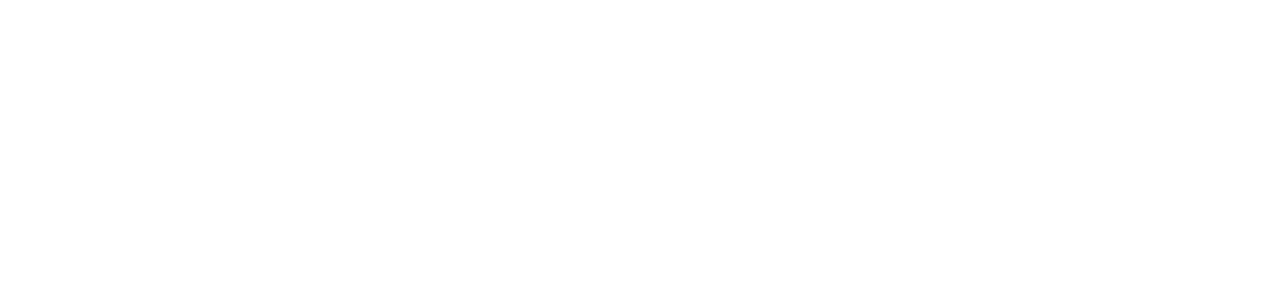
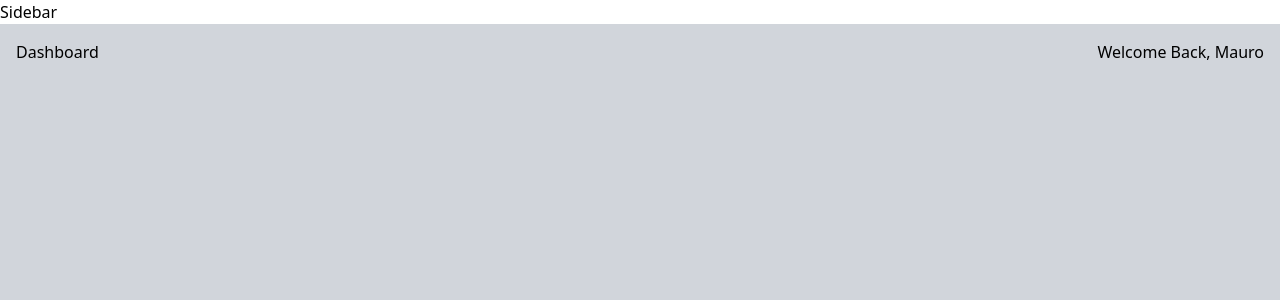
Before and after one commit to MioMauro/next13-dashboard, a Next.js app: page / in a window 1280 px wide. Shown: the top 300 px of the page. Built offline with nearby package versions, Linux system fonts and the light colour scheme.

Commit message:
Header and Sidebar

```diff
--- a/components/Header.jsx
+++ b/components/Header.jsx
@@ -0,0 +1,12 @@
+import React from 'react'
+
+const Header = () => {
+return (
+    <div className='flex justify-between px-4 pt-4'>
+        <h2>Dashboard</h2>
+        <h2>Welcome Back, Mauro</h2>
+    </div>
+)
+}
+
+export default Header
--- /dev/null
+++ b/components/Sidebar.jsx
@@ -0,0 +1,13 @@
+import React from 'react'
+
+const Sidebar = ({children}) => {
+return (
+    <div>Sidebar
+    <main>
+        {children}
+    </main>
+    </div>
+)
+}
+
+export default Sidebar
--- a/package.json
+++ b/package.json
@@ -12,7 +12,8 @@
     "@next/font": "13.1.2",
     "next": "13.1.2",
     "react": "18.2.0",
-    "react-dom": "18.2.0"
+    "react-dom": "18.2.0",
+    "react-icons": "^4.7.1"
   },
   "devDependencies": {
     "autoprefixer": "^10.4.13",
--- a/pages/_app.js
+++ b/pages/_app.js
@@ -1,5 +1,10 @@
+import Sidebar from '@/components/Sidebar'
 import '@/styles/globals.css'
 
 export default function App({ Component, pageProps }) {
-  return <Component {...pageProps} />
+  return (
+  <Sidebar>
+  <Component {...pageProps} />
+  </Sidebar>
+)
 }
--- a/pages/index.js
+++ b/pages/index.js
@@ -1,5 +1,6 @@
 import Head from 'next/head'
 import Image from 'next/image'
+import Header from '@/components/Header'
 
 
 export default function Home() {
@@ -11,7 +12,8 @@
         <meta name="viewport" content="width=device-width, initial-scale=1" />
         <link rel="icon" href="/favicon.ico" />
       </Head>
-      <main className="">
+      <main className="bg-gray-300 min-h-screen">
+      <Header/>
       </main>
     </>
   )
```
Also changed, not shown: 2 other files (tests, documents, lock files or other folders).
